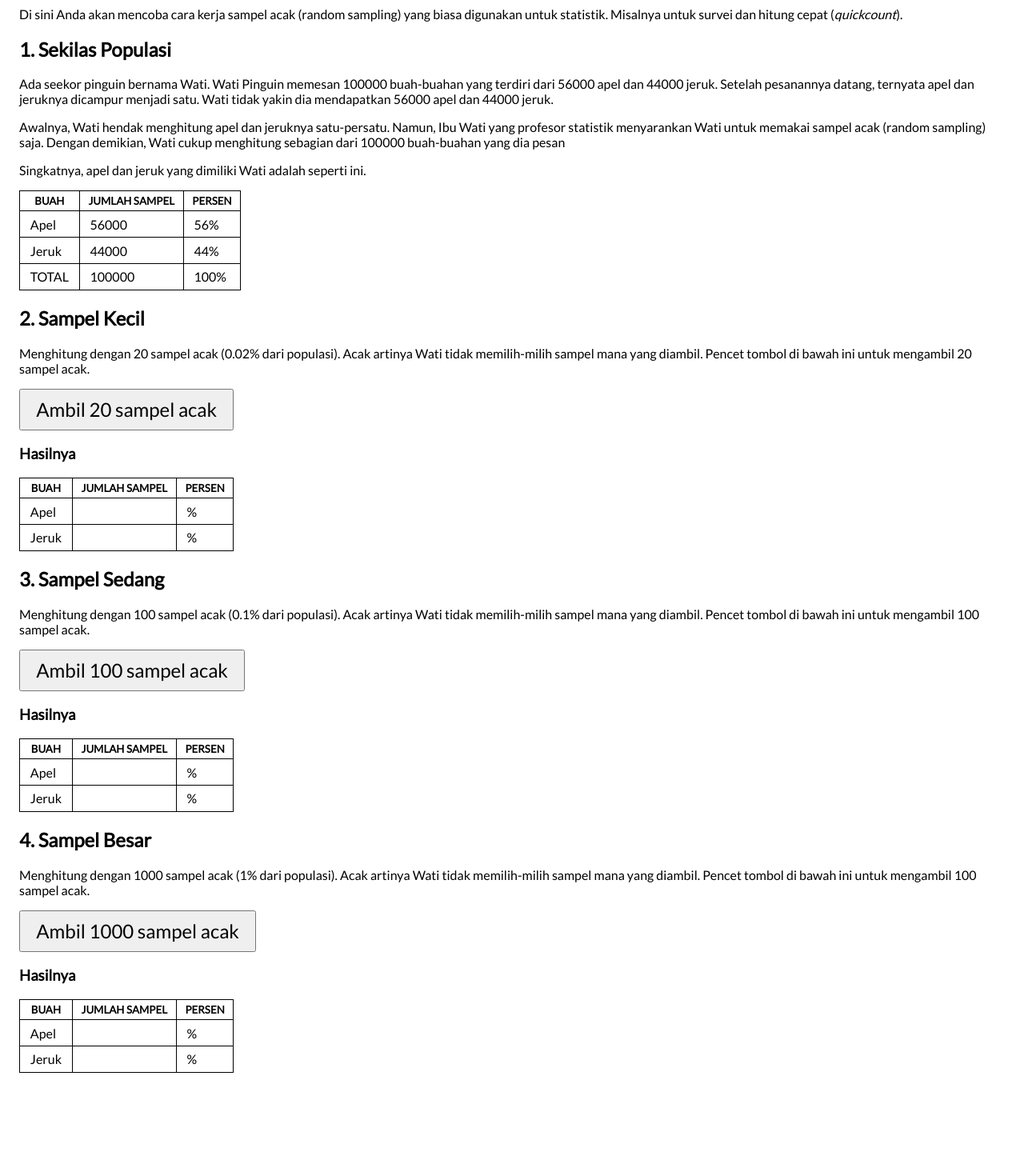
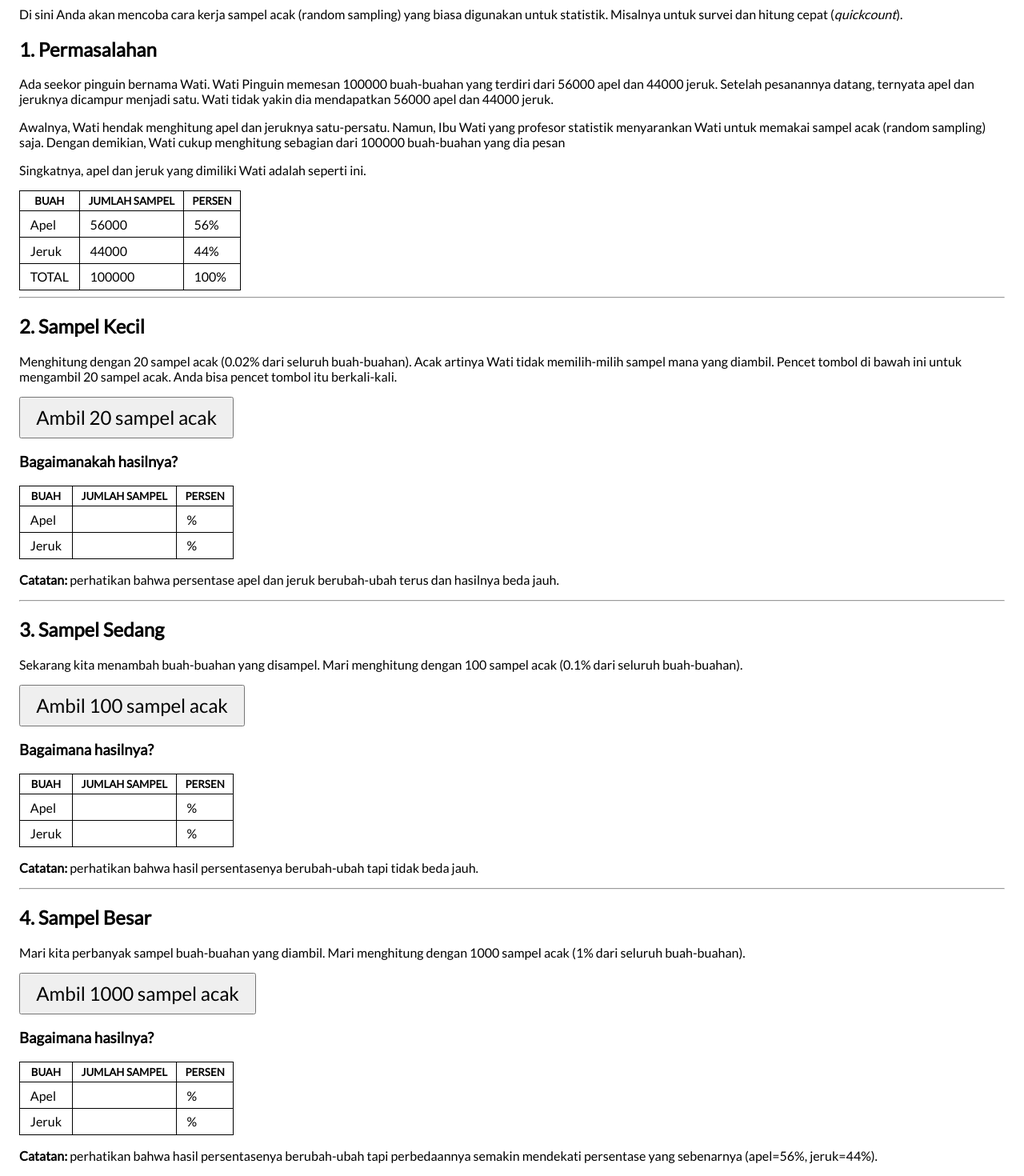
Before and after one commit to hermansaksono/random_sampling, an Angular app: page / in a window 1280 px wide. Shown: the part 94-1564 px from the top of the page at 80% size. Before the commit the page ends 1451 px from the top, so only its background shows below. Built offline with nearby package versions, Linux system fonts and the light colour scheme.

Commit message:
update the texts and the docs file

```diff
--- a/src/app/simple-random/simple-random.component.html
+++ b/src/app/simple-random/simple-random.component.html
@@ -3,7 +3,7 @@
   Di sini Anda akan mencoba cara kerja sampel acak (random sampling) yang biasa digunakan untuk statistik.
   Misalnya untuk survei dan hitung cepat (<i>quickcount</i>).
 </p>
-<h2>1. Sekilas Populasi</h2>
+<h2>1. Permasalahan</h2>
 <p>
   Ada seekor pinguin bernama Wati. Wati Pinguin memesan {{ populationSize }} buah-buahan yang terdiri dari
   {{ applePopulation }} apel dan {{ orangePopulation }} jeruk. Setelah pesanannya datang, ternyata apel dan jeruknya
@@ -40,13 +40,15 @@
   </tr>
 </table>
 
+<hr />
+
 <h2>2. Sampel Kecil</h2>
 <p>
-  Menghitung dengan 20 sampel acak ({{ 100 * 20/populationSize }}% dari populasi). Acak artinya Wati tidak memilih-milih sampel mana yang diambil.
-  Pencet tombol di bawah ini untuk mengambil 20 sampel acak.
+  Menghitung dengan 20 sampel acak ({{ 100 * 20/populationSize }}% dari seluruh buah-buahan). Acak artinya Wati tidak memilih-milih sampel mana yang diambil.
+  Pencet tombol di bawah ini untuk mengambil 20 sampel acak. Anda bisa pencet tombol itu berkali-kali.
 </p>
 <button (click)="onGet20Samples()">Ambil 20 sampel acak</button>
-<h3>Hasilnya</h3>
+<h3>Bagaimanakah hasilnya?</h3>
 <table>
   <tr>
     <th>Buah</th>
@@ -64,14 +66,16 @@
     <td>{{ percentFrom20Samples[1] }}%</td>
   </tr>
 </table>
+<p><b>Catatan:</b> perhatikan bahwa persentase apel dan jeruk berubah-ubah terus dan hasilnya beda jauh.</p>
 
+<hr />
 <h2>3. Sampel Sedang</h2>
 <p>
-  Menghitung dengan 100 sampel acak ({{ 100 * 100/populationSize }}% dari populasi). Acak artinya Wati tidak memilih-milih sampel mana yang diambil.
-  Pencet tombol di bawah ini untuk mengambil 100 sampel acak.
+  Sekarang kita menambah buah-buahan yang disampel. Mari menghitung dengan 100 sampel acak
+  ({{ 100 * 100/populationSize }}% dari seluruh buah-buahan).
 </p>
 <button (click)="onGet100Samples()">Ambil 100 sampel acak</button>
-<h3>Hasilnya</h3>
+<h3>Bagaimana hasilnya?</h3>
 <table>
   <tr>
     <th>Buah</th>
@@ -89,14 +93,16 @@
     <td>{{ percentFrom100Samples[1] }}%</td>
   </tr>
 </table>
+<p><b>Catatan:</b> perhatikan bahwa hasil persentasenya berubah-ubah tapi tidak beda jauh.</p>
 
+<hr />
 <h2>4. Sampel Besar</h2>
 <p>
-  Menghitung dengan 1000 sampel acak ({{ 1000 * 100/populationSize }}% dari populasi). Acak artinya Wati tidak memilih-milih sampel mana yang diambil.
-  Pencet tombol di bawah ini untuk mengambil 100 sampel acak.
+  Mari kita perbanyak sampel buah-buahan yang diambil. Mari menghitung dengan 1000 sampel acak
+  ({{ 1000 * 100/populationSize }}% dari seluruh buah-buahan).
 </p>
 <button (click)="onGet1000Samples()">Ambil 1000 sampel acak</button>
-<h3>Hasilnya</h3>
+<h3>Bagaimana hasilnya?</h3>
 <table>
   <tr>
     <th>Buah</th>
@@ -114,3 +120,7 @@
     <td>{{ percentFrom1000Samples[1] }}%</td>
   </tr>
 </table>
+<p>
+  <b>Catatan:</b> perhatikan bahwa hasil persentasenya berubah-ubah tapi perbedaannya semakin mendekati persentase
+  yang sebenarnya (apel={{ applePercent }}%, jeruk={{ orangePercent }}%).
+</p>
```
Also changed, not shown: 3 other files (tests, documents, lock files or other folders).
